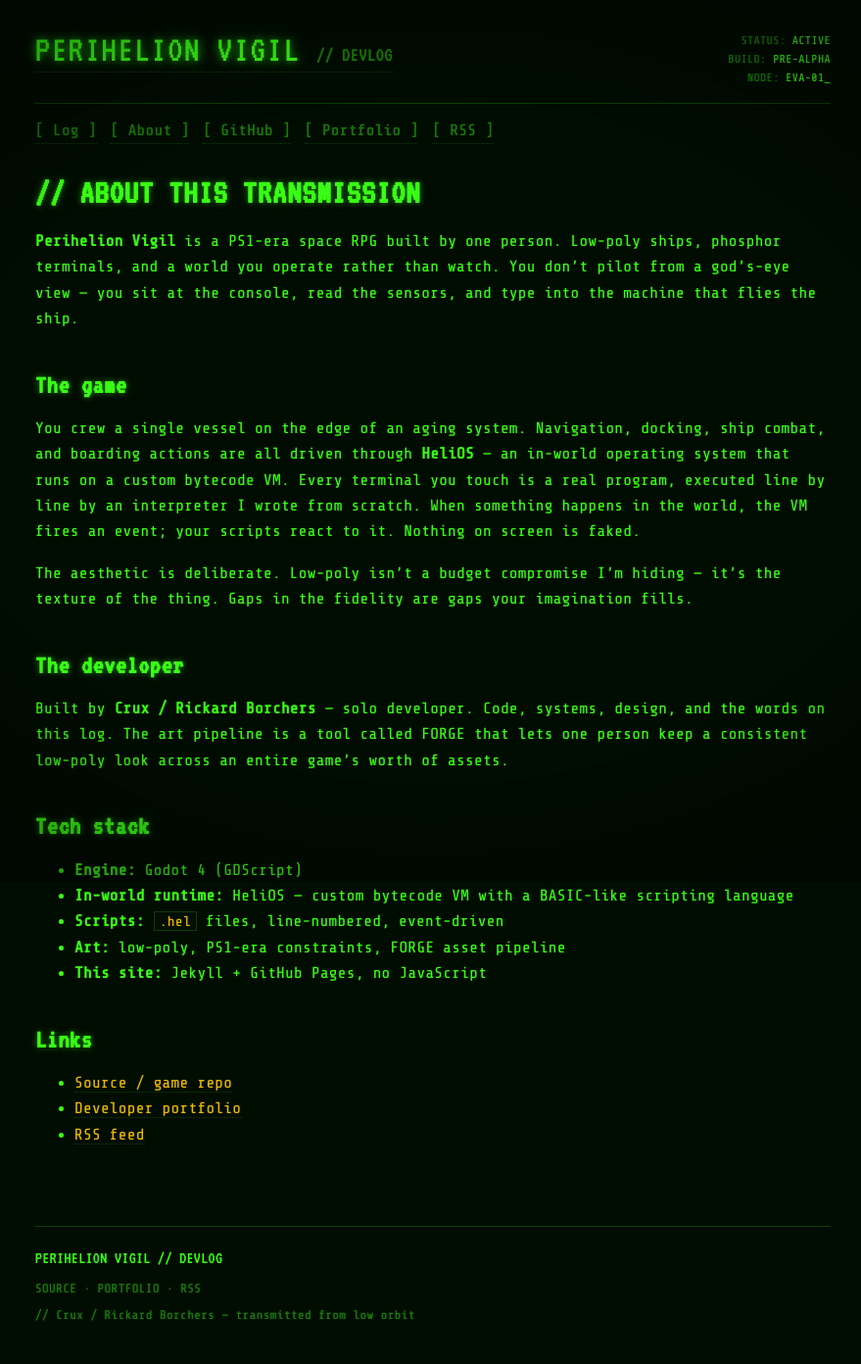
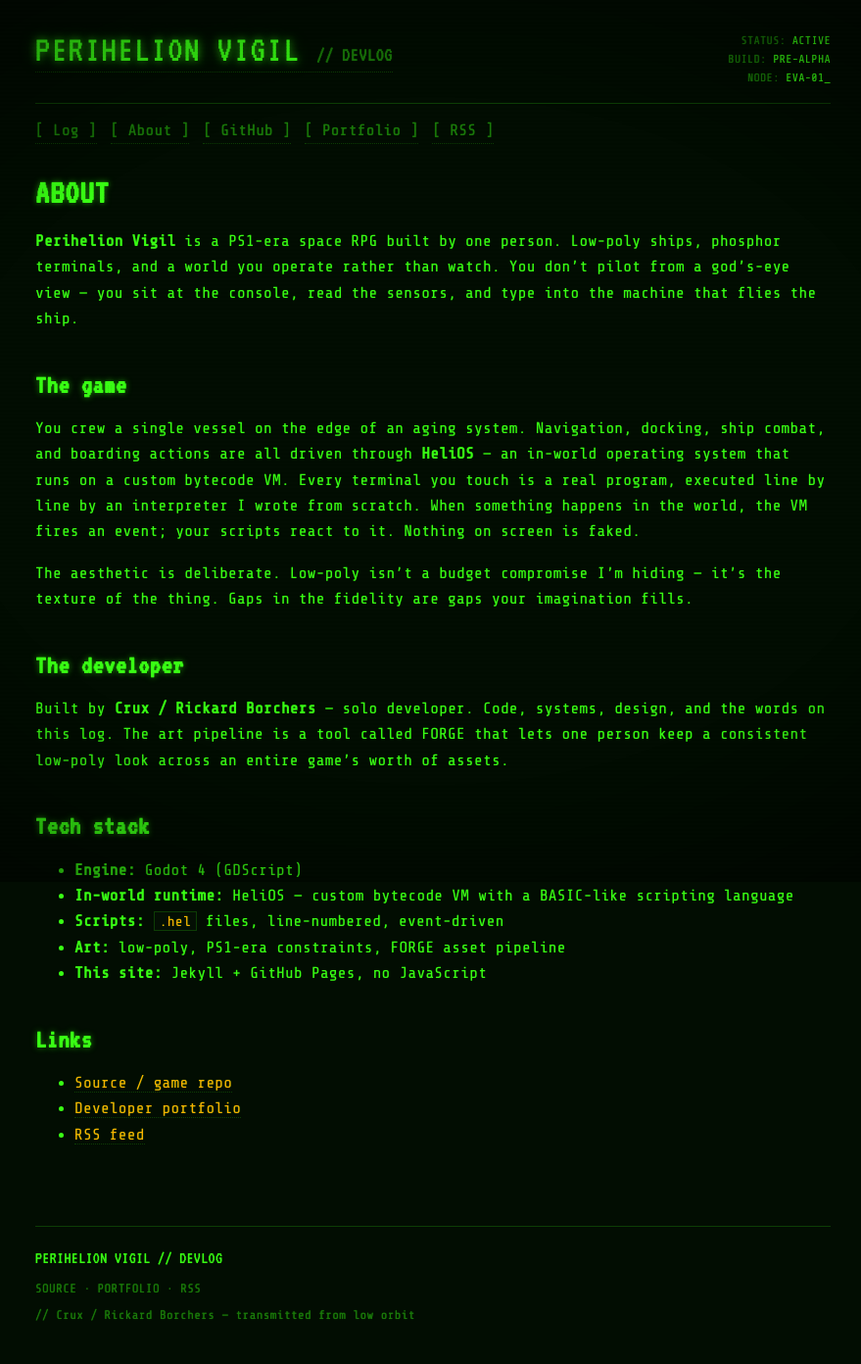
Before and after one commit to Winterunmute/perihelion-vigil-devlog, a Jekyll site: the page built from about.md, in a window 1280 px wide. Shown: the whole page at 98% size, without its empty margins (198-1077 px from the left). Built offline with Jekyll 4.4.1, drawn with Linux system fonts in a browser that asks for light colours.

Commit message:
about: simplify page heading to ABOUT

```diff
--- a/about.md
+++ b/about.md
@@ -4,7 +4,7 @@ title: About
 permalink: /about/
 ---
 
-# // ABOUT THIS TRANSMISSION
+# ABOUT
 
 **Perihelion Vigil** is a PS1-era space RPG built by one person. Low-poly ships,
 phosphor terminals, and a world you operate rather than watch. You don't pilot
```
